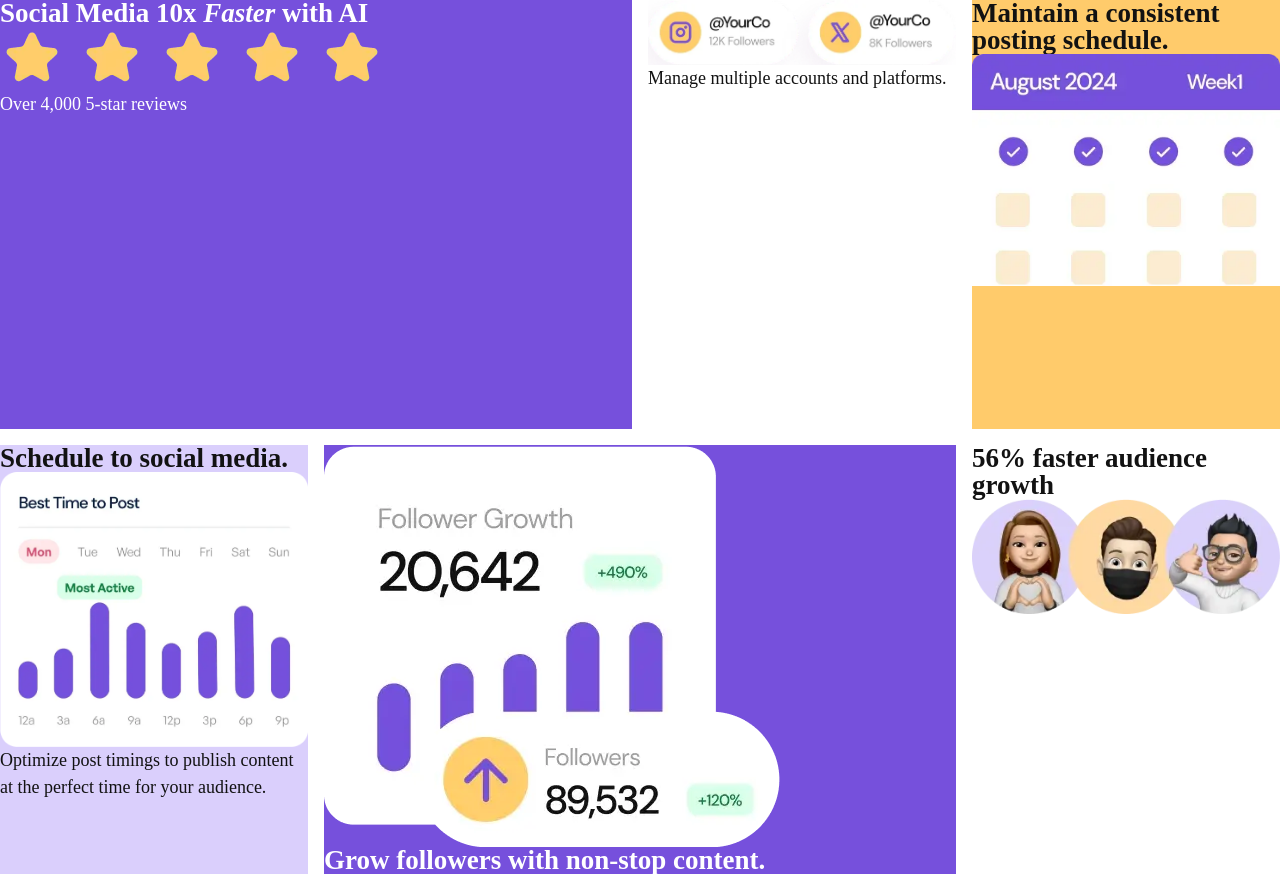
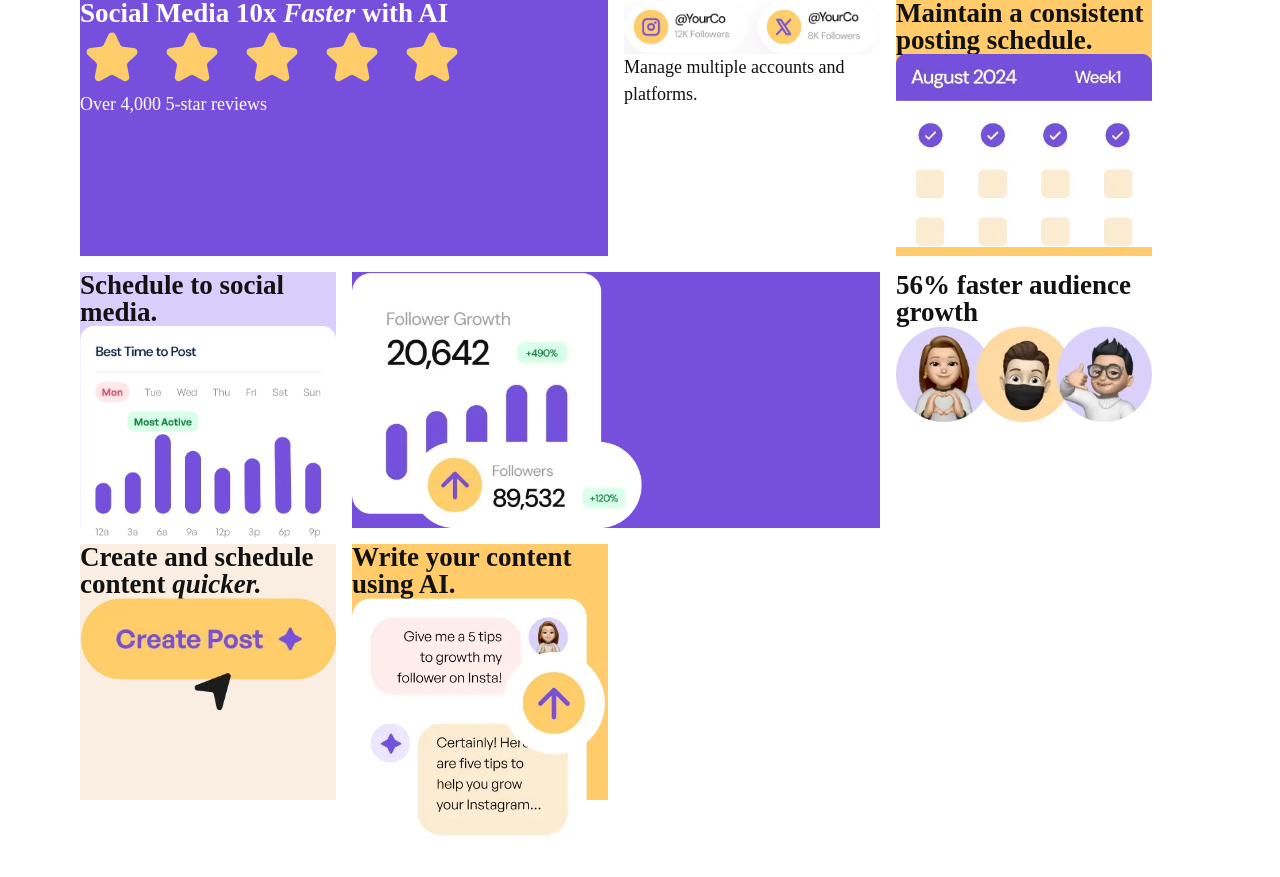
Before and after one commit to defenstration/fm_bento_grid, a plain HTML site: page index.html in a window 1280 px wide. Shown: the top 877 px of the page. Drawn offline with Linux system fonts and the light colour scheme.

Commit message:
End of day

```diff
--- a/styles.css
+++ b/styles.css
@@ -44,6 +44,7 @@ body {
 img {
     display: block;
     max-width: 100%;
+    max-height: 100%;
 }
 
 /* remove animations for people who've turned them off */
@@ -116,8 +117,12 @@ img {
 /*--------------------------------*/
 
 main {
-    grid-template-columns: repeat(4, 1fr);
-    grid-template-rows: repeat(3, 1fr);
+    width: 1120px;
+    height: 881px;
+    margin-inline: auto;
+    grid-template-columns: repeat(4, 16rem);
+    grid-template-rows: repeat(3, 16rem);
+    border-radius: 1rem;
 }
 
 
```
Also changed, not shown: 1 other file.
